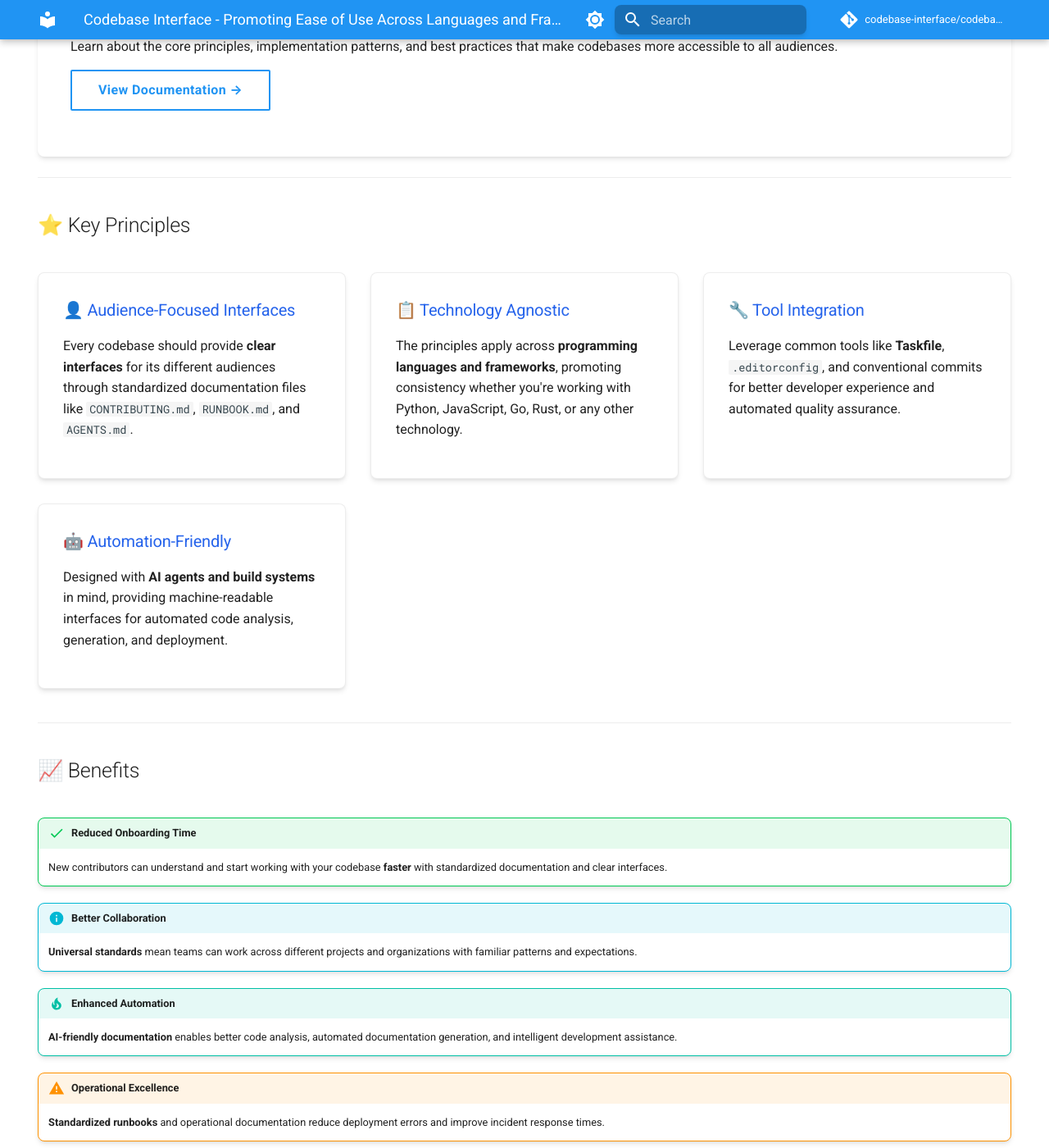
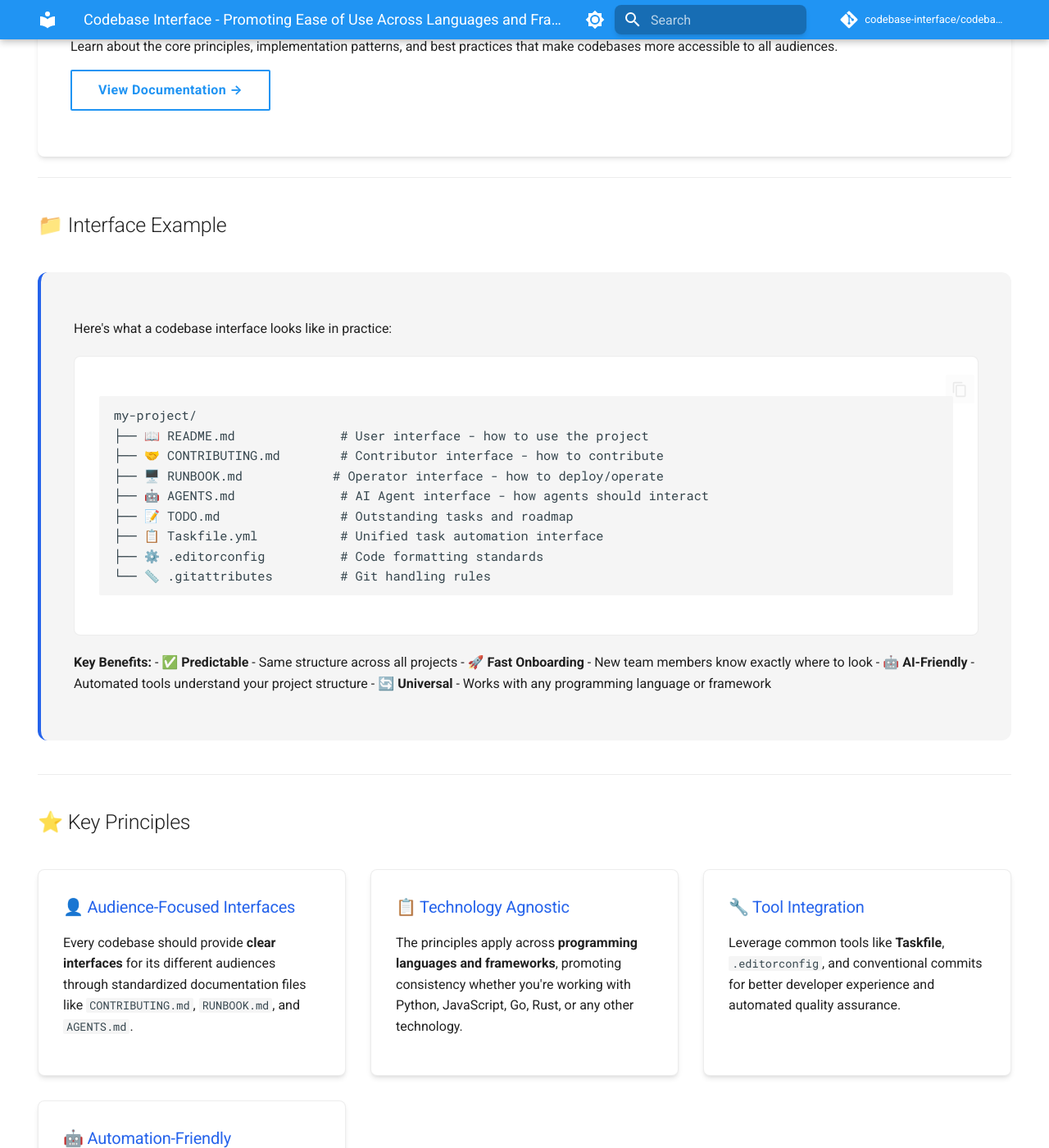
Before and after one commit to codebase-interface/codebase-interface.github.io, an MkDocs documentation site: the page built from docs/index.md, in a window 1280 px wide and 1400 px high, scrolled down 1585 px. Shown: the whole window at 82% size. Built offline with MkDocs 1.6.1 and Material for MkDocs 9.7.7, drawn with Linux system fonts in a browser that asks for light colours; comment, search, counter and statistics services are not loaded; the version menu is left out.

Commit message:
feat: add interface example section with enhanced styling

````diff
--- a/docs/assets/stylesheets/extra.css
+++ b/docs/assets/stylesheets/extra.css
@@ -39,6 +39,39 @@
   gap: 1rem;
   justify-content: center;
   flex-wrap: wrap;
+}
+
+/* Interface Example Styling */
+.interface-example {
+  background: var(--md-code-bg-color);
+  border-radius: 12px;
+  padding: 2rem;
+  margin: 2rem 0;
+  border-left: 4px solid var(--ci-primary);
+}
+
+.interface-example .highlight {
+  background: var(--md-default-bg-color);
+  border-radius: 8px;
+  margin: 1rem 0;
+  border: 1px solid var(--md-default-fg-color--lightest);
+}
+
+.interface-example pre {
+  padding: 1.5rem;
+  font-family: 'JetBrains Mono', 'Fira Code', 'Roboto Mono', monospace;
+  font-size: 0.9rem;
+  line-height: 1.6;
+}
+
+.interface-example ul {
+  margin-top: 1rem;
+  padding-left: 1rem;
+}
+
+.interface-example li {
+  margin: 0.5rem 0;
+  padding: 0.25rem 0;
 }
 
 /* Grid Layouts */
--- a/docs/index.md
+++ b/docs/index.md
@@ -110,6 +110,34 @@ A **comprehensive set of principles** that promote ease of use of codebases acro
 
 ---
 
+## 📁 Interface Example
+
+<div class="interface-example" markdown>
+
+Here's what a codebase interface looks like in practice:
+
+```
+my-project/
+├── 📖 README.md              # User interface - how to use the project
+├── 🤝 CONTRIBUTING.md        # Contributor interface - how to contribute
+├── 🖥️ RUNBOOK.md            # Operator interface - how to deploy/operate
+├── 🤖 AGENTS.md              # AI Agent interface - how agents should interact
+├── 📝 TODO.md                # Outstanding tasks and roadmap
+├── 📋 Taskfile.yml           # Unified task automation interface
+├── ⚙️ .editorconfig          # Code formatting standards
+└── 📏 .gitattributes         # Git handling rules
+```
+
+**Key Benefits:**
+- ✅ **Predictable** - Same structure across all projects
+- 🚀 **Fast Onboarding** - New team members know exactly where to look
+- 🤖 **AI-Friendly** - Automated tools understand your project structure
+- 🔄 **Universal** - Works with any programming language or framework
+
+</div>
+
+---
+
 ## ⭐ Key Principles
 
 <div class="principles-grid" markdown>
````
